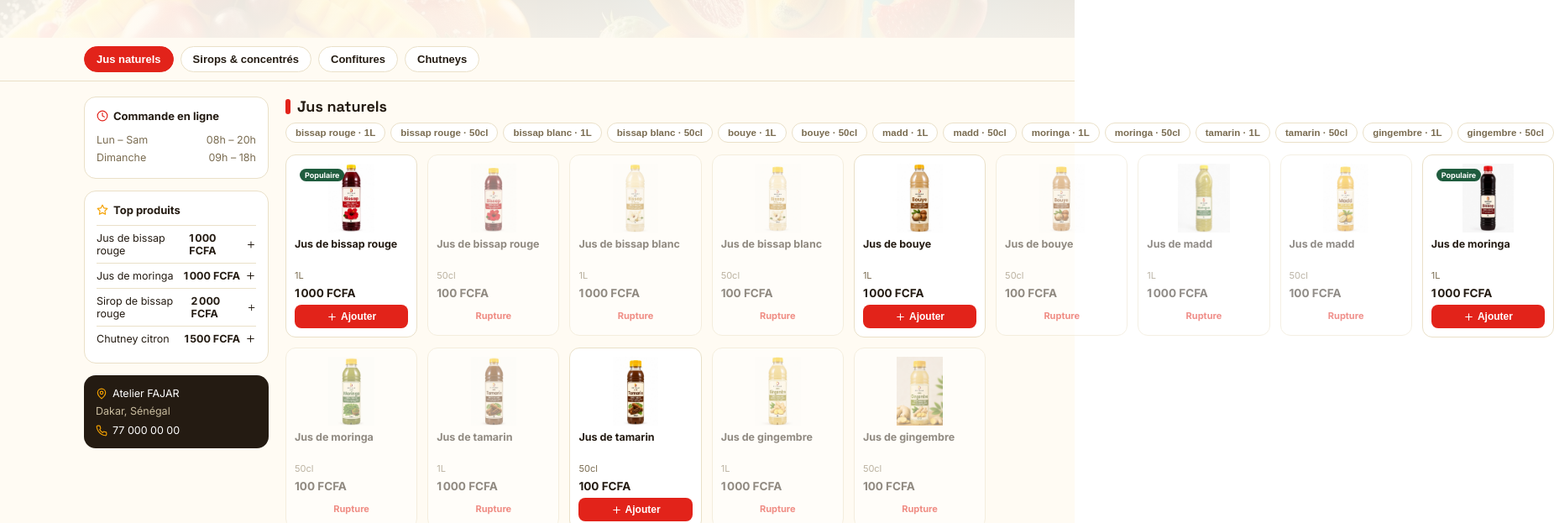
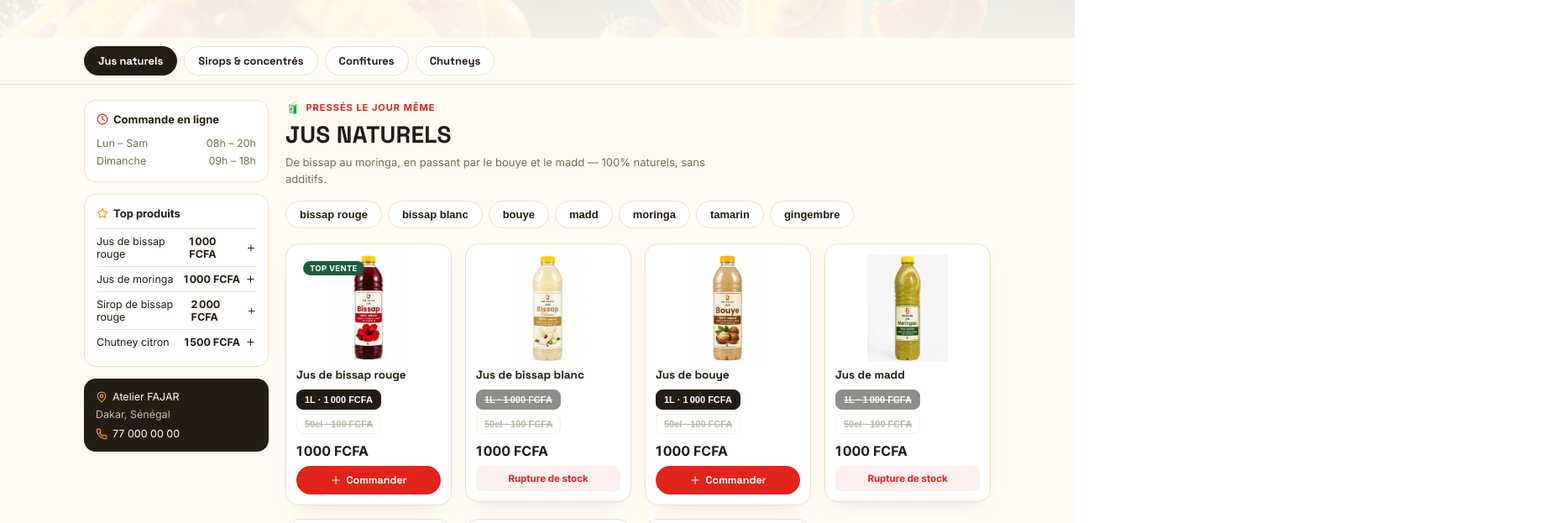
Before and after one commit to Angy00000/GIE-Fajar-boutique, a React (Vite) app: page / in a window 1280 px wide. Shown: the part 461-1084 px from the top of the page at 84% size, 1851 px wide, since content can reach past the window. Built offline with nearby package versions, Linux system fonts and the light colour scheme.

Commit message:
Sections produits façon Apple/AngyTech : header par catégorie, cartes par saveur avec variantes

```diff
--- a/src/App.jsx
+++ b/src/App.jsx
@@ -15,6 +15,34 @@ const COLORS = {
   line: "#EAE0C8",
   muted: "#7A6C51",
 };
+
+const CAT_META = {
+  "Jus naturels": {
+    icon: "🧃", overline: "Pressés le jour même",
+    subtitle: "De bissap au moringa, en passant par le bouye et le madd — 100% naturels, sans additifs.",
+  },
+  "Sirops & concentrés": {
+    icon: "🍹", overline: "À diluer ou en cocktail",
+    subtitle: "Concentrés artisanaux, parfaits pour twister vos boissons et sublimer vos cocktails.",
+  },
+  "Confitures": {
+    icon: "🍓", overline: "Fruits locaux mijotés",
+    subtitle: "Pots de 370g, cuits doucement pour préserver le goût des fruits du terroir.",
+  },
+  "Chutneys": {
+    icon: "🌶️", overline: "Condiments relevés",
+    subtitle: "Le compagnon parfait de vos plats — bissap et citron, en pots de 370g.",
+  },
+};
+
+function groupByFlavor(catProducts) {
+  const map = new Map();
+  for (const p of catProducts) {
+    if (!map.has(p.name)) map.set(p.name, []);
+    map.get(p.name).push(p);
+  }
+  return [...map.entries()].map(([name, variants]) => ({ id: `${variants[0].cat}::${name}`, name, variants }));
+}
 
 const SEED_PRODUCTS = [
   // Jus naturels
@@ -161,26 +189,41 @@ export default function App() {
         <div>
           {cats.map((cat) => {
             const catProducts = products.filter((p) => p.cat === cat);
+            const groups = groupByFlavor(catProducts);
+            const meta = CAT_META[cat] || { icon: "🌿", overline: "Fait maison à Dakar", subtitle: "" };
             return (
-              <div key={cat} ref={(el) => (sectionRefs.current[cat] = el)} style={{ marginBottom: 30, scrollMarginTop: 128 }}>
-                <h2 style={{ fontFamily: "'Space Grotesk', sans-serif", fontWeight: 700, fontSize: 18, margin: "0 0 8px", display: "flex", alignItems: "center", gap: 8 }}>
-                  <span style={{ width: 6, height: 18, background: COLORS.red, borderRadius: 3 }} />
+              <div key={cat} ref={(el) => (sectionRefs.current[cat] = el)} style={{ marginBottom: 44, scrollMarginTop: 128 }}>
+                <div style={{
+                  fontSize: 11, fontWeight: 700, letterSpacing: 1, textTransform: "uppercase",
+                  color: COLORS.red, marginBottom: 6, display: "flex", alignItems: "center", gap: 6,
+                }}>
+                  <span style={{ fontSize: 14 }}>{meta.icon}</span> {meta.overline}
+                </div>
+                <h2 style={{
+                  fontFamily: "'Space Grotesk', sans-serif", fontWeight: 800, fontSize: "clamp(21px, 3.4vw, 28px)",
+                  letterSpacing: 0.2, margin: "0 0 6px", textTransform: "uppercase",
+                }}>
                   {cat}
                 </h2>
-                {catProducts.length > 1 && (
-                  <div style={{ display: "flex", gap: 6, overflowX: "auto", scrollbarWidth: "none", marginBottom: 12, paddingBottom: 2 }}>
-                    {catProducts.map((p) => (
-                      <button key={p.id} onClick={() => scrollToProduct(cat, p.id)} style={{
-                        flexShrink: 0, padding: "5px 11px", borderRadius: 999, fontSize: 11.5, fontWeight: 600, cursor: "pointer",
-                        border: `1px solid ${COLORS.line}`, background: "#fff", color: COLORS.muted, whiteSpace: "nowrap",
-                      }}>{shortLabel(p.name)} {p.unit ? `· ${p.unit}` : ""}</button>
+                {meta.subtitle && (
+                  <div style={{ color: COLORS.muted, fontSize: 13, maxWidth: 520, marginBottom: 16, lineHeight: 1.5 }}>
+                    {meta.subtitle}
+                  </div>
+                )}
+                {groups.length > 1 && (
+                  <div style={{ display: "flex", gap: 7, overflowX: "auto", scrollbarWidth: "none", marginBottom: 16, paddingBottom: 2 }}>
+                    {groups.map((g) => (
+                      <button key={g.id} onClick={() => scrollToProduct(cat, g.id)} style={{
+                        flexShrink: 0, padding: "8px 16px", borderRadius: 999, fontSize: 13, fontWeight: 700, cursor: "pointer",
+                        border: `1px solid ${COLORS.line}`, background: "#fff", color: COLORS.ink, whiteSpace: "nowrap",
+                      }}>{shortLabel(g.name)}</button>
                     ))}
                   </div>
                 )}
-                <div style={{ display: "grid", gridTemplateColumns: "repeat(auto-fill, minmax(150px, 1fr))", gap: 12 }}>
-                  {catProducts.map((p) => (
-                    <div key={p.id} ref={(el) => (productRefs.current[p.id] = el)} style={{ scrollMarginTop: 170 }}>
-                      <ProductCard product={p} qty={cart[p.id] || 0} onChange={addToCart} />
+                <div style={{ display: "grid", gridTemplateColumns: "repeat(auto-fill, minmax(190px, 1fr))", gap: 16 }}>
+                  {groups.map((g) => (
+                    <div key={g.id} ref={(el) => (productRefs.current[g.id] = el)} style={{ scrollMarginTop: 170 }}>
+                      <ProductGroupCard group={g} cart={cart} onChange={addToCart} />
                     </div>
                   ))}
                 </div>
@@ -304,10 +347,10 @@ function CatNav({ cats, active, onSelect }) {
       }}>
         {cats.map((c) => (
           <button key={c} onClick={() => onSelect(c)} style={{
-            flexShrink: 0, padding: "7px 14px", borderRadius: 999, fontSize: 13, fontWeight: 600, cursor: "pointer",
-            border: `1px solid ${active === c ? COLORS.red : COLORS.line}`,
-            background: active === c ? COLORS.red : "#fff", color: active === c ? "#fff" : COLORS.ink,
-            whiteSpace: "nowrap",
+            flexShrink: 0, padding: "8px 16px", borderRadius: 999, fontSize: 13, fontWeight: 700, cursor: "pointer",
+            border: `1.5px solid ${active === c ? COLORS.ink : COLORS.line}`,
+            background: active === c ? COLORS.ink : "#fff", color: active === c ? "#fff" : COLORS.ink,
+            whiteSpace: "nowrap", fontFamily: "'Space Grotesk', sans-serif",
           }}>{c}</button>
         ))}
       </div>
@@ -355,42 +398,73 @@ function Sidebar({ populaires, onPick }) {
   );
 }
 
-function ProductCard({ product, qty, onChange }) {
-  const outOfStock = product.stock === 0;
+function ProductGroupCard({ group, cart, onChange }) {
+  const { variants } = group;
+  const defaultId = (variants.find((v) => v.stock > 0) || variants[0]).id;
+  const [selectedId, setSelectedId] = useState(defaultId);
+  const selected = variants.find((v) => v.id === selectedId) || variants[0];
+  const outOfStock = selected.stock === 0;
+  const qty = cart[selected.id] || 0;
+  const isPopular = variants.some((v) => v.popular);
+  const isNew = ["p9", "p15"].includes(variants[0]?.id);
+
   return (
     <div style={{
-      background: COLORS.card, border: `1px solid ${COLORS.line}`, borderRadius: 12, padding: 10,
-      display: "flex", flexDirection: "column", gap: 6, opacity: outOfStock ? 0.5 : 1,
+      background: COLORS.card, border: `1px solid ${COLORS.line}`, borderRadius: 16, padding: 12,
+      display: "flex", flexDirection: "column", gap: 8,
+      boxShadow: "0 10px 26px -18px rgba(36,27,18,0.25)",
     }}>
       <div style={{
-        position: "relative", height: 82, borderRadius: 9, overflow: "hidden",
-        background: product.image ? "#fff" : `linear-gradient(150deg, ${COLORS.yellow}2a, ${COLORS.red}20)`,
+        position: "relative", height: 128, borderRadius: 12, overflow: "hidden",
+        background: selected.image ? "#fff" : `linear-gradient(150deg, ${COLORS.yellow}2a, ${COLORS.red}20)`,
         display: "flex", alignItems: "center", justifyContent: "center",
       }}>
-        {product.image ? (
-          <img src={product.image} alt={product.name} style={{ height: "100%", width: "100%", objectFit: "contain" }} />
+        {selected.image ? (
+          <img src={selected.image} alt={group.name} style={{ height: "100%", width: "100%", objectFit: "contain" }} />
         ) : (
-          <ShoppingBasket size={24} color={COLORS.red} strokeWidth={1.6} />
+          <ShoppingBasket size={30} color={COLORS.red} strokeWidth={1.6} />
         )}
-        {product.popular && !outOfStock && (
-          <span style={{ position: "absolute", top: 6, left: 6, background: COLORS.green, color: "#fff", fontSize: 9, fontWeight: 700, padding: "2px 6px", borderRadius: 999 }}>Populaire</span>
+        {isPopular && (
+          <span style={{ position: "absolute", top: 8, left: 8, background: COLORS.green, color: "#fff", fontSize: 9.5, fontWeight: 700, padding: "3px 8px", borderRadius: 999, letterSpacing: 0.3 }}>TOP VENTE</span>
+        )}
+        {!isPopular && isNew && (
+          <span style={{ position: "absolute", top: 8, left: 8, background: COLORS.yellow, color: COLORS.ink, fontSize: 9.5, fontWeight: 700, padding: "3px 8px", borderRadius: 999, letterSpacing: 0.3 }}>NOUVEAU</span>
         )}
       </div>
-      <div style={{ fontWeight: 700, fontSize: 12.5, lineHeight: 1.25, minHeight: 32 }}>{product.name}</div>
-      <div style={{ fontSize: 11, color: COLORS.muted }}>{product.unit}</div>
-      <div style={{ fontWeight: 700, fontSize: 13.5 }}>{money(product.price)}</div>
+
+      <div style={{ fontWeight: 700, fontSize: 13.5, lineHeight: 1.25, fontFamily: "'Space Grotesk', sans-serif" }}>{group.name}</div>
+
+      {variants.length > 1 ? (
+        <div style={{ display: "flex", flexWrap: "wrap", gap: 5 }}>
+          {variants.map((v) => (
+            <button key={v.id} onClick={() => setSelectedId(v.id)} disabled={v.stock === 0} style={{
+              padding: "5px 9px", borderRadius: 8, fontSize: 11, fontWeight: 700, cursor: v.stock === 0 ? "not-allowed" : "pointer",
+              border: `1.5px solid ${v.id === selectedId ? COLORS.ink : COLORS.line}`,
+              background: v.id === selectedId ? COLORS.ink : "#fff",
+              color: v.id === selectedId ? "#fff" : (v.stock === 0 ? COLORS.muted : COLORS.ink),
+              opacity: v.stock === 0 ? 0.5 : 1, textDecoration: v.stock === 0 ? "line-through" : "none",
+            }}>{v.unit} · {money(v.price)}</button>
+          ))}
+        </div>
+      ) : (
+        <div style={{ fontSize: 11, color: COLORS.muted }}>{selected.unit}</div>
+      )}
+
+      <div style={{ fontWeight: 800, fontSize: 16, marginTop: 2 }}>{money(selected.price)}</div>
+
       {outOfStock ? (
-        <div style={{ fontSize: 11, color: COLORS.red, fontWeight: 700, textAlign: "center", padding: "6px 0" }}>Rupture</div>
+        <div style={{ fontSize: 11.5, color: COLORS.red, fontWeight: 700, textAlign: "center", padding: "8px 0", background: `${COLORS.red}12`, borderRadius: 8 }}>Rupture de stock</div>
       ) : qty === 0 ? (
-        <button onClick={() => onChange(product.id, 1)} style={{
-          background: COLORS.red, color: "#fff", border: "none", borderRadius: 8, padding: "7px 0",
-          fontWeight: 700, fontSize: 12, cursor: "pointer", display: "flex", alignItems: "center", justifyContent: "center", gap: 4,
-        }}><Plus size={13} /> Ajouter</button>
+        <button onClick={() => onChange(selected.id, 1)} style={{
+          background: COLORS.red, color: "#fff", border: "none", borderRadius: 999, padding: "9px 0",
+          fontWeight: 700, fontSize: 12.5, cursor: "pointer", display: "flex", alignItems: "center", justifyContent: "center", gap: 5,
+          fontFamily: "'Space Grotesk', sans-serif",
+        }}><Plus size={14} /> Commander</button>
       ) : (
-        <div style={{ display: "flex", alignItems: "center", justifyContent: "space-between", background: COLORS.sand, borderRadius: 8, padding: "4px 6px" }}>
-          <button onClick={() => onChange(product.id, -1)} style={{ border: "none", background: "#fff", borderRadius: 6, width: 24, height: 24, cursor: "pointer" }}><Minus size={12} style={{ margin: "auto" }} /></button>
-          <span style={{ fontWeight: 700, fontSize: 13 }}>{qty}</span>
-          <button onClick={() => onChange(product.id, 1)} disabled={qty >= product.stock} style={{ border: "none", background: "#fff", borderRadius: 6, width: 24, height: 24, cursor: "pointer" }}><Plus size={12} style={{ margin: "auto" }} /></button>
+        <div style={{ display: "flex", alignItems: "center", justifyContent: "space-between", background: COLORS.sand, borderRadius: 999, padding: "4px 6px" }}>
+          <button onClick={() => onChange(selected.id, -1)} style={{ border: "none", background: "#fff", borderRadius: 999, width: 26, height: 26, cursor: "pointer" }}><Minus size={13} style={{ margin: "auto" }} /></button>
+          <span style={{ fontWeight: 700, fontSize: 13.5 }}>{qty}</span>
+          <button onClick={() => onChange(selected.id, 1)} disabled={qty >= selected.stock} style={{ border: "none", background: "#fff", borderRadius: 999, width: 26, height: 26, cursor: "pointer" }}><Plus size={13} style={{ margin: "auto" }} /></button>
         </div>
       )}
     </div>
```
